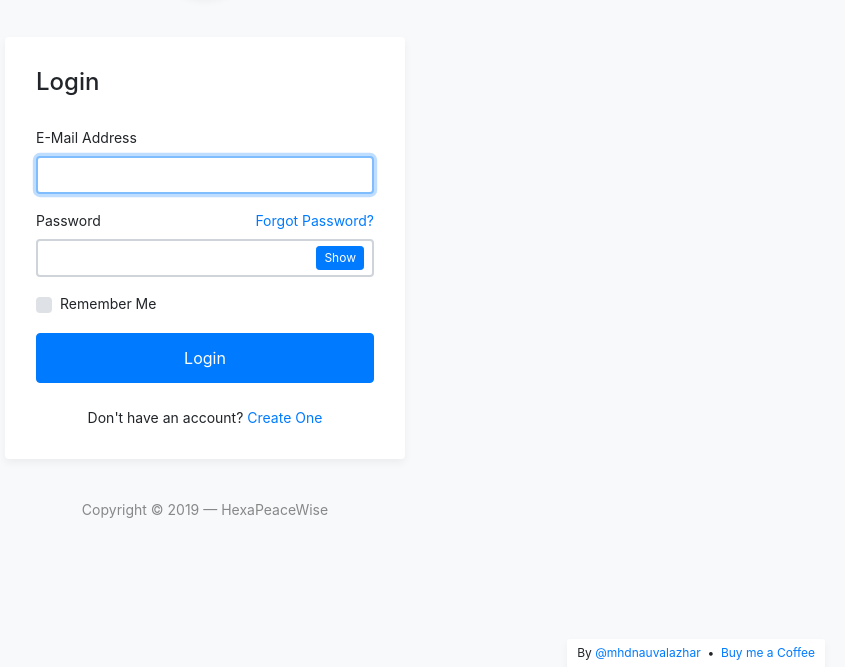
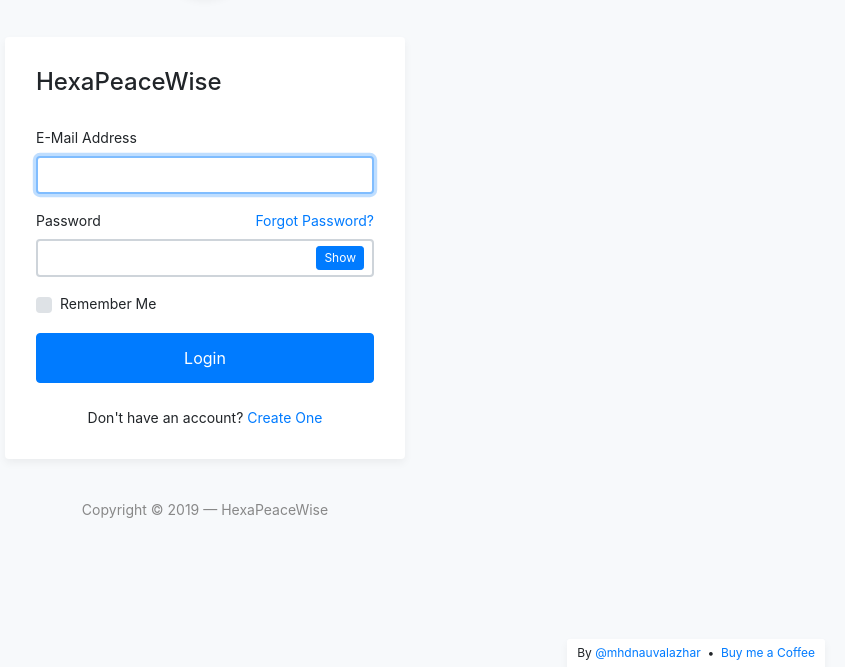
Before and after one commit to sabinescott/HexaPeaceWise, a plain HTML site: page index.html in a window 1280 px wide. Shown: the part 133-800 px from the top of the page, without its empty margins (435-1280 px from the left). Drawn offline with Linux system fonts and the light colour scheme.

Commit message:
Update index.html

```diff
--- a/index.html
+++ b/index.html
@@ -19,7 +19,7 @@
 					</div>
 					<div class="card fat">
 						<div class="card-body">
-							<h4 class="card-title">Login</h4>
+							<h4 class="card-title">HexaPeaceWise</h4>
 							<form method="POST" class="my-login-validation" novalidate="">
 								<div class="form-group">
 									<label for="email">E-Mail Address</label>
```
